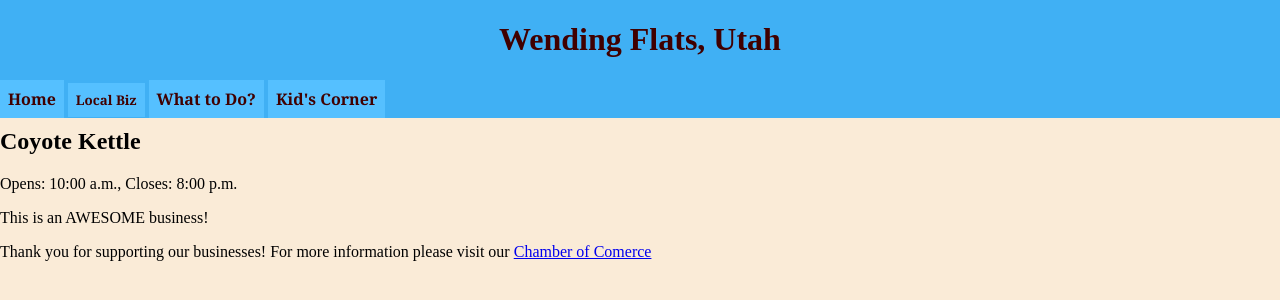
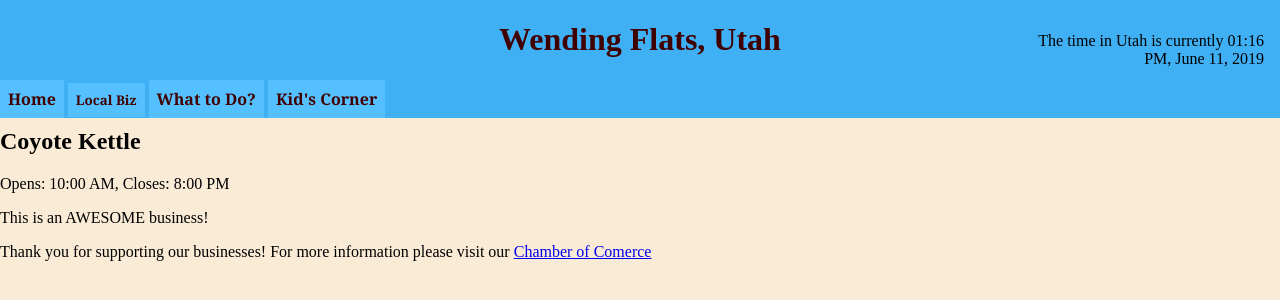
Before and after one commit to Zesjier/wendingflats, a Django app: page /utah/business/1 in a window 1280 px wide. Shown: the top 300 px of the page. Run offline with Django 3.2, Linux system fonts and the light colour scheme.

Commit message:
adds time

```diff
--- a/ut/static/ut/randtimes.js
+++ b/ut/static/ut/randtimes.js
@@ -19,5 +19,5 @@ for(let i = 0; i < elements.length; i++) {
 
     let time = Math.floor( (Math.random() * (end-start)) + start )
 
-    element.innerText = (( (time-1) % 12) + 1) + ":00 " + (Math.floor(time/12) == 1? "p.m." : "a.m.");
+    element.innerText = (( (time-1) % 12) + 1) + ":00 " + (Math.floor(time/12) == 1? "PM" : "AM");
 }
--- a/ut/static/ut/style.css
+++ b/ut/static/ut/style.css
@@ -55,6 +55,13 @@ body {
     margin-bottom: 2em;
 }
 
+.topbartime{
+    position: absolute;
+    top: 16px;
+    right: 16px;
+    max-width: 20%;
+    text-align: right;
+}
 
 /* general add-ons */
 .secretlink {
--- a/ut/templates/ut/base.html
+++ b/ut/templates/ut/base.html
@@ -7,7 +7,9 @@
 <body>
     {% block header %}
     <div class="topbar">
-        <h1>Wending Flats, Utah</h1>
+        <h1>Wending Flats, {{ state }}</h1>
+
+        <div class="dropdowns">
             <div class="dropdown">
                 <a href="{% url 'index' %}">Home</a>
             </div>
@@ -27,6 +29,12 @@
             </div>
         </div>
 
+        <p class="topbartime">
+            The time in {{ state }} is currently {{ localtime }}, {{ localdate }}
+        </p>
+
+    </div>
+
     <div class="headerbuffer">
     </div>
     {% endblock %}
--- a/ut/views.py
+++ b/ut/views.py
@@ -1,32 +1,41 @@
 from django.shortcuts import render
 from .models import QuizQuestion
+import datetime
+import time
 
 RAND_TIME = '<span class="randtime" data-start="{start}" data-end="{end}"></span>'
 
+def base_context(request):
+  context = {
+    'localtime': datetime.datetime.now(datetime.timezone(-datetime.timedelta(hours=7))).strftime("%I:%M %p"),
+    'localdate': 'June 11, 2019',
+    'state' : 'Utah',
+  }
+  return context
+
+
 # Create your views here.
 def index(request):
-  return render(request, 'ut/index.html')
+  return render(request, 'ut/index.html', base_context(request))
 
 
 def business(request, businessname):
 
-  context = {
-    'businessname' : 'Coyote Kettle',
-    'openhour': RAND_TIME.format(start = 5, end = 11),
-    'closehour': RAND_TIME.format(start = 14, end = 2),
-  }
+  context = base_context(request)
+  context['businessname'] = 'Coyote Kettle'
+  context['openhour'] = RAND_TIME.format(start = 5, end = 11)
+  context['closehour'] = RAND_TIME.format(start = 14, end = 2)
 
   return render(request, 'ut/business.html', context)
 
 
 def quiz(request):
 
-  context = {
-    'questions' : QuizQuestion.objects.all()
-  }
+  context = base_context(request)
+  context['questions'] = QuizQuestion.objects.all()
 
   return render(request, 'ut/quiz.html', context)
 
 
 def badlink(request, nonsense):
-  return render(request, 'ut/badlink.html')
+  return render(request, 'ut/badlink.html', base_context(request))
```
Lines whose indentation alone changed are shown as unchanged.
